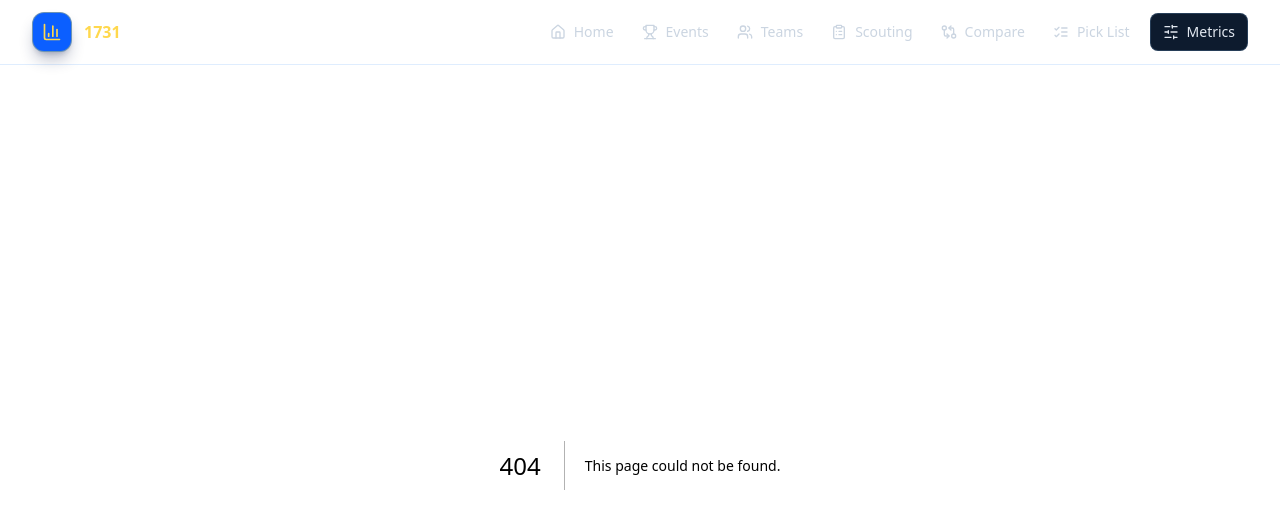
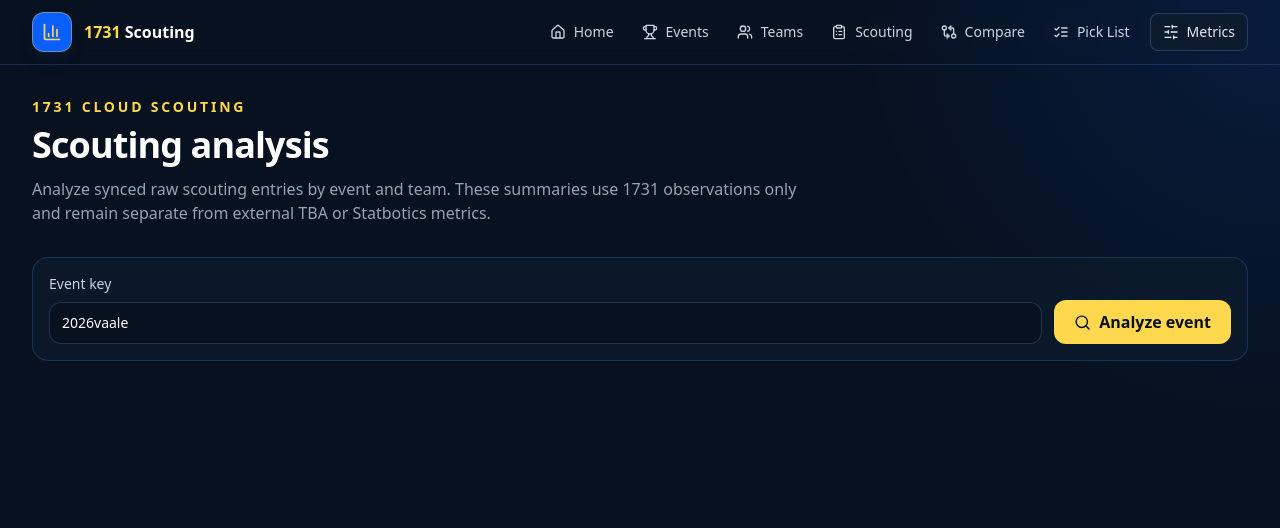
Before and after one commit to IAbbasi04/FRC1731-Scouting-App, a Next.js app: page /analysis in a window 1280 px wide. Before the commit this address had no page. Shown: the top 528 px of the page. Built offline with nearby package versions, Linux system fonts and the light colour scheme.

Commit message:
feat: add scouting analysis page

```diff
--- /dev/null
+++ b/app/analysis/page.tsx
@@ -0,0 +1,15 @@
+import { PageHeader } from "@/components/page-header";
+import { ScoutingAnalysis } from "@/components/scouting-analysis";
+
+export default function AnalysisPage() {
+  return (
+    <main className="mx-auto max-w-7xl space-y-8 px-4 py-8 sm:px-6 lg:px-8">
+      <PageHeader
+        eyebrow="1731 cloud scouting"
+        title="Scouting analysis"
+        description="Analyze synced raw scouting entries by event and team. These summaries use 1731 observations only and remain separate from external TBA or Statbotics metrics."
+      />
+      <ScoutingAnalysis />
+    </main>
+  );
+}
```
